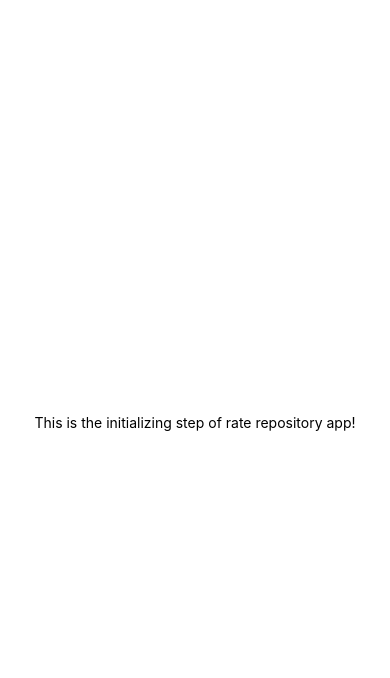
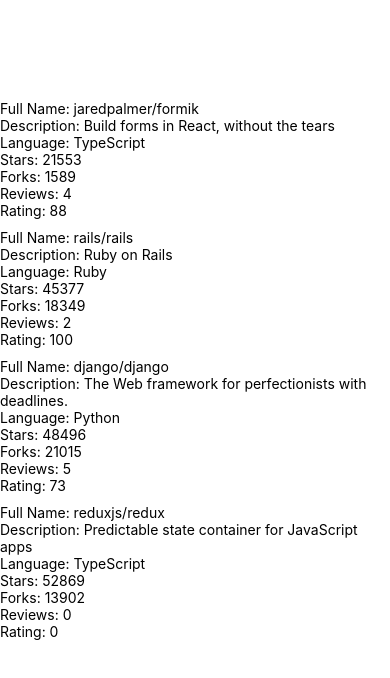
Before and after one commit to MostafaIn/fullStackOpen-2020_ReactNative, a React Native app: screen / in a window 390 px wide. Shown: the top 678 px of the page. Built offline with nearby package versions, Linux system fonts and the light colour scheme.

Commit message:
Exercise 10.3: the reviewed repositories list

```diff
--- a/App.js
+++ b/App.js
@@ -1,11 +1,12 @@
 import { StatusBar } from 'expo-status-bar';
 import React from 'react';
-import { StyleSheet, Text, View } from 'react-native';
+import { StyleSheet, View } from 'react-native';
+import Main from './src/components/Main';
 
 export default function App() {
   return (
     <View style={styles.container}>
-      <Text>This is the initializing step of rate repository app!</Text>
+      <Main />
       <StatusBar style="auto" />
     </View>
   );
@@ -13,6 +14,7 @@
 
 const styles = StyleSheet.create({
   container: {
+    top: 100,
     flex: 1,
     backgroundColor: '#fff',
     alignItems: 'center',
--- a/package.json
+++ b/package.json
@@ -9,7 +9,7 @@
     "lint": "eslint ./src/**/*.{js,jsx} App.js --no-error-on-unmatched-pattern"
   },
   "dependencies": {
-    "expo": "~38.0.8",
+    "expo": "^39.0.5",
     "expo-status-bar": "^1.0.2",
     "react": "~16.11.0",
     "react-dom": "~16.11.0",
--- /dev/null
+++ b/src/components/Main.jsx
@@ -0,0 +1,11 @@
+import React from 'react';
+import { StyleSheet } from 'react-native';
+import RepositoryList from './RepositoryList';
+
+const Main = () => {
+  return <RepositoryList />;
+};
+
+export default Main;
+
+const styles = StyleSheet.create({});
--- /dev/null
+++ b/src/components/RepositoryItem.jsx
@@ -0,0 +1,28 @@
+import React from 'react';
+import { StyleSheet, Text, View } from 'react-native';
+
+const RepositoryItem = ({
+  fullName,
+  description,
+  language,
+  forks,
+  stars,
+  ratingAvg,
+  reviews,
+}) => {
+  return (
+    <View>
+      <Text>Full Name: {fullName}</Text>
+      <Text>Description: {description}</Text>
+      <Text>Language: {language}</Text>
+      <Text>Stars: {stars}</Text>
+      <Text>Forks: {forks}</Text>
+      <Text>Reviews: {reviews}</Text>
+      <Text>Rating: {ratingAvg}</Text>
+    </View>
+  );
+};
+
+export default RepositoryItem;
+
+const styles = StyleSheet.create({});
--- /dev/null
+++ b/src/components/RepositoryList.jsx
@@ -0,0 +1,82 @@
+import React from 'react';
+import { StyleSheet, FlatList, View } from 'react-native';
+import RepositoryItem from './RepositoryItem';
+
+const repositories = [
+  {
+    id: 'jaredpalmer.formik',
+    fullName: 'jaredpalmer/formik',
+    description: 'Build forms in React, without the tears',
+    language: 'TypeScript',
+    forksCount: 1589,
+    stargazersCount: 21553,
+    ratingAverage: 88,
+    reviewCount: 4,
+    ownerAvatarUrl: 'https://avatars2.githubusercontent.com/u/4060187?v=4',
+  },
+  {
+    id: 'rails.rails',
+    fullName: 'rails/rails',
+    description: 'Ruby on Rails',
+    language: 'Ruby',
+    forksCount: 18349,
+    stargazersCount: 45377,
+    ratingAverage: 100,
+    reviewCount: 2,
+    ownerAvatarUrl: 'https://avatars1.githubusercontent.com/u/4223?v=4',
+  },
+  {
+    id: 'django.django',
+    fullName: 'django/django',
+    description: 'The Web framework for perfectionists with deadlines.',
+    language: 'Python',
+    forksCount: 21015,
+    stargazersCount: 48496,
+    ratingAverage: 73,
+    reviewCount: 5,
+    ownerAvatarUrl: 'https://avatars2.githubusercontent.com/u/27804?v=4',
+  },
+  {
+    id: 'reduxjs.redux',
+    fullName: 'reduxjs/redux',
+    description: 'Predictable state container for JavaScript apps',
+    language: 'TypeScript',
+    forksCount: 13902,
+    stargazersCount: 52869,
+    ratingAverage: 0,
+    reviewCount: 0,
+    ownerAvatarUrl: 'https://avatars3.githubusercontent.com/u/13142323?v=4',
+  },
+];
+
+const ItemSeparator = () => <View style={styles.separator} />;
+
+const RepositoryList = () => {
+  return (
+    <FlatList
+      data={repositories}
+      renderItem={(reposData) => (
+        <RepositoryItem
+          fullName={reposData.item.fullName}
+          description={reposData.item.description}
+          language={reposData.item.language}
+          forks={reposData.item.forksCount}
+          stars={reposData.item.stargazersCount}
+          ratingAvg={reposData.item.ratingAverage}
+          reviews={reposData.item.reviewCount}
+        />
+      )}
+      keyExtractor={(item) => item.id}
+      ItemSeparatorComponent={ItemSeparator}
+      // other props
+    />
+  );
+};
+
+export default RepositoryList;
+
+const styles = StyleSheet.create({
+  separator: {
+    height: 10,
+  },
+});
```
Also changed, not shown: 1 other file (tests, documents, lock files or other folders).
